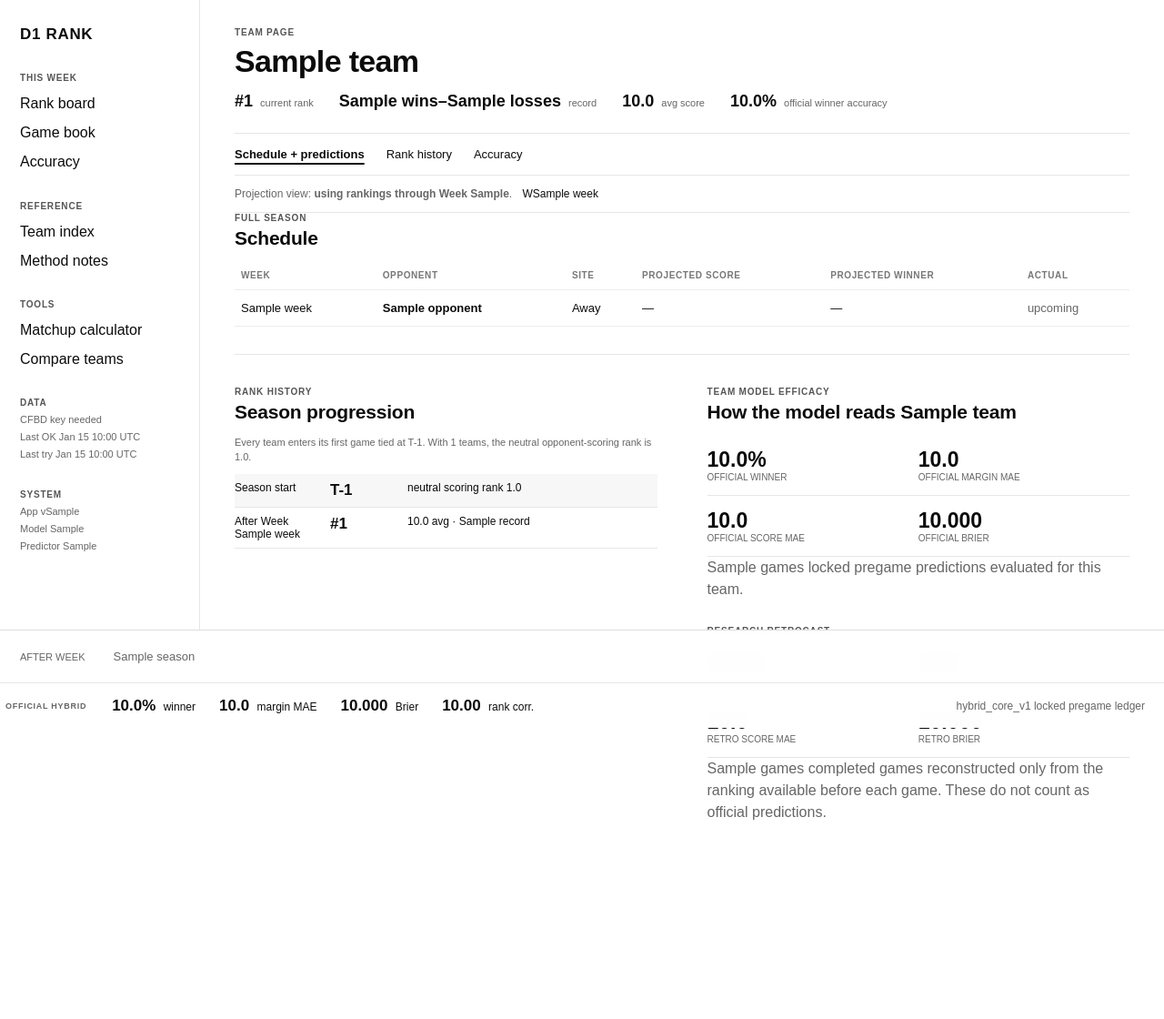
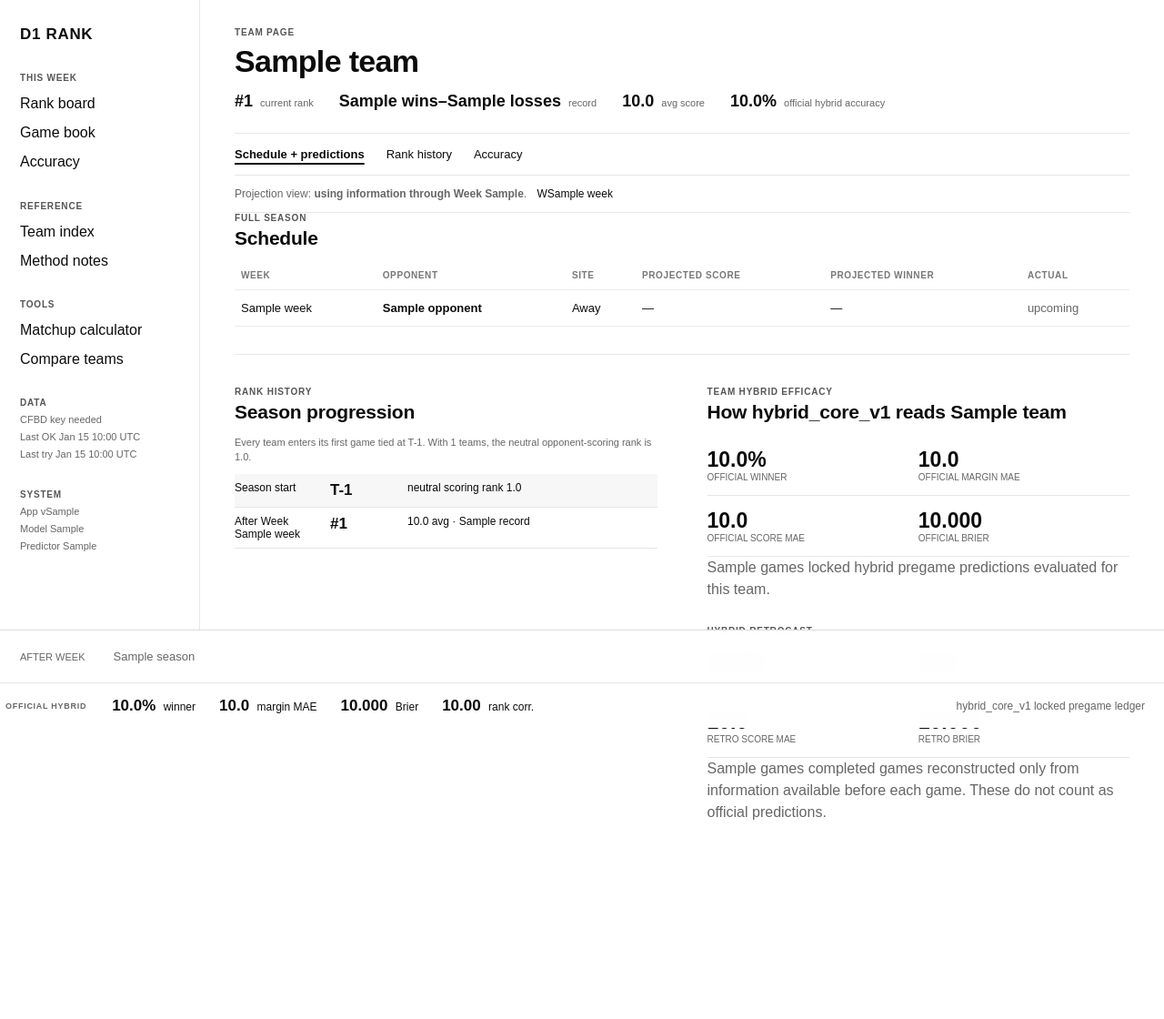
Before and after one commit to larrybillinger/NCAA_BCS_RANKING_CALCULATOR, a FastAPI app: template src/ncaa_rankings/web/templates/team.html in a window 1280 px wide. Shown: the whole page at 91% size. Run offline with FastAPI, Linux system fonts and the light colour scheme; the template is opened without the code that fills it: most values are stand-ins (such as "Sample title", 1, 10 or a date in 2020).

Commit message:
Make team pages describe official hybrid predictions

```diff
--- a/src/ncaa_rankings/web/templates/team.html
+++ b/src/ncaa_rankings/web/templates/team.html
@@ -5,13 +5,13 @@
   <div class="eyebrow">TEAM PAGE</div><h1>{{ team.name }}</h1>
   <div class="team-snapshot">
     {% if current_entry %}<span><strong>#{{ current_entry.rank }}</strong> current rank</span><span><strong>{{ current_entry.wins }}–{{ current_entry.losses }}</strong> record</span><span><strong>{{ current_entry.score|num }}</strong> avg score</span>{% else %}<span>Not ranked yet</span>{% endif %}
-    <span><strong>{{ team_metrics.winner_accuracy|pct if team_metrics.games else '—' }}</strong> official winner accuracy</span>
+    <span><strong>{{ team_metrics.winner_accuracy|pct if team_metrics.games else '—' }}</strong> official hybrid accuracy</span>
   </div>
 </header>
 
 <section class="chapter-nav"><a class="active" href="#schedule">Schedule + predictions</a><a href="#history">Rank history</a><a href="#accuracy">Accuracy</a></section>
 
-<div class="asof-line">Projection view: {% if as_of_week %}<strong>using rankings through Week {{ as_of_week }}</strong>{% else %}latest{% endif %}. {% for w in weeks %}<a href="/teams/{{ team.slug }}?as_of={{ w }}">W{{ w }}</a>{% endfor %}</div>
+<div class="asof-line">Projection view: {% if as_of_week %}<strong>using information through Week {{ as_of_week }}</strong>{% else %}latest{% endif %}. {% for w in weeks %}<a href="/teams/{{ team.slug }}?as_of={{ w }}">W{{ w }}</a>{% endfor %}</div>
 
 <section id="schedule">
   <div class="section-kicker">FULL SEASON</div><h2>Schedule</h2>
@@ -35,12 +35,12 @@
               <div class="{% if opp_score > team_score %}projected-winner{% endif %}"><span>{{ row.opponent.name }}</span><strong>{{ opp_score|score }}</strong></div>
             </div>
             <span class="subline">
-              {% if row.prediction_kind == 'official' %}LOCKED BEFORE KICKOFF
-              {% elif row.prediction_kind == 'retrocast' %}RETROCAST · RANKING AFTER WEEK {{ row.prediction_source_week }}
-              {% else %}CURRENT · RANKING AFTER WEEK {{ row.prediction_source_week }}{% endif %}
+              {% if row.prediction_kind == 'official' %}LOCKED HYBRID BEFORE KICKOFF
+              {% elif row.prediction_kind == 'retrocast' %}HYBRID RETROCAST · THROUGH WEEK {{ row.prediction_source_week }}
+              {% else %}CURRENT HYBRID · THROUGH WEEK {{ row.prediction_source_week }}{% endif %}
             </span>
           {% elif g.week == 1 %}
-            <span class="muted">T-1 baseline · no prior ranking gap</span>
+            <span class="muted">T-1 baseline · no prior current-season profile</span>
           {% else %}—{% endif %}
         </td>
         <td>
@@ -69,15 +69,15 @@
   </div>
 
   <div id="accuracy">
-    <div class="section-kicker">TEAM MODEL EFFICACY</div><h2>How the model reads {{ team.name }}</h2>
+    <div class="section-kicker">TEAM HYBRID EFFICACY</div><h2>How hybrid_core_v1 reads {{ team.name }}</h2>
     <div class="team-metrics"><div><strong>{{ team_metrics.winner_accuracy|pct if team_metrics.games else '—' }}</strong><span>official winner</span></div><div><strong>{{ team_metrics.spread_mae|num if team_metrics.games else '—' }}</strong><span>official margin MAE</span></div><div><strong>{{ team_metrics.score_mae|num if team_metrics.games else '—' }}</strong><span>official score MAE</span></div><div><strong>{{ team_metrics.brier|num(3) if team_metrics.games else '—' }}</strong><span>official Brier</span></div></div>
-    <p class="muted">{{ team_metrics.games }} locked pregame predictions evaluated for this team.</p>
+    <p class="muted">{{ team_metrics.games }} locked hybrid pregame predictions evaluated for this team.</p>
 
-    <div class="section-kicker research-kicker">RESEARCH RETROCAST</div>
+    <div class="section-kicker research-kicker">HYBRID RETROCAST</div>
     {% if team_retro_metrics.games %}
       <div class="team-metrics"><div><strong>{{ team_retro_metrics.winner_accuracy|pct }}</strong><span>retro winner</span></div><div><strong>{{ team_retro_metrics.spread_mae|num }}</strong><span>retro margin MAE</span></div><div><strong>{{ team_retro_metrics.score_mae|num }}</strong><span>retro score MAE</span></div><div><strong>{{ team_retro_metrics.brier|num(3) }}</strong><span>retro Brier</span></div></div>
-      <p class="muted">{{ team_retro_metrics.games }} completed games reconstructed only from the ranking available before each game. These do not count as official predictions.</p>
-    {% else %}<p class="muted">Retrocast evaluation begins with games that had a completed prior-week ranking.</p>{% endif %}
+      <p class="muted">{{ team_retro_metrics.games }} completed games reconstructed only from information available before each game. These do not count as official predictions.</p>
+    {% else %}<p class="muted">Hybrid retrocast evaluation begins with games that had a completed prior-week ranking.</p>{% endif %}
   </div>
 </section>
 {% endblock %}
```
